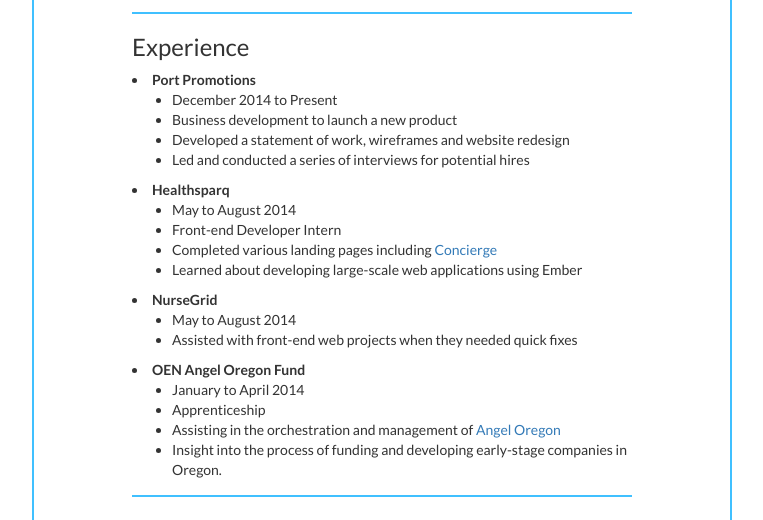
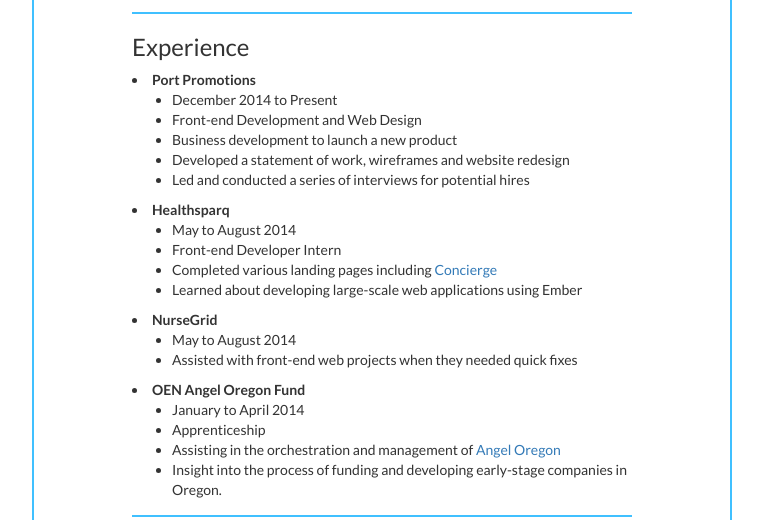
Before and after one commit to kbastien/Resume, a plain HTML site: page index.html in a window 1280 px wide. Shown: the part 205-725 px from the top of the page, without its empty margins (258-1021 px from the left). Drawn offline with Linux system fonts and the light colour scheme.

Commit message:
update pp description

```diff
--- a/index.html
+++ b/index.html
@@ -37,6 +37,7 @@
           <li><b>Port Promotions</b></li>
           <ul>
             <li>December 2014 to Present</li>
+            <li>Front-end Development and Web Design</li>
             <li>Business development to launch a new product</li>
             <li>Developed a statement of work, wireframes and website redesign</li>
             <li>Led and conducted a series of interviews for potential hires</li>
```
